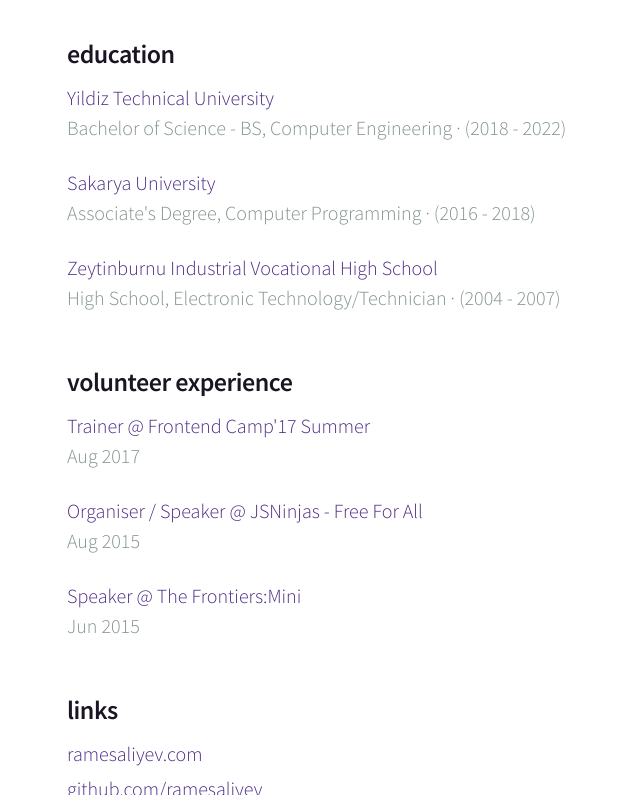
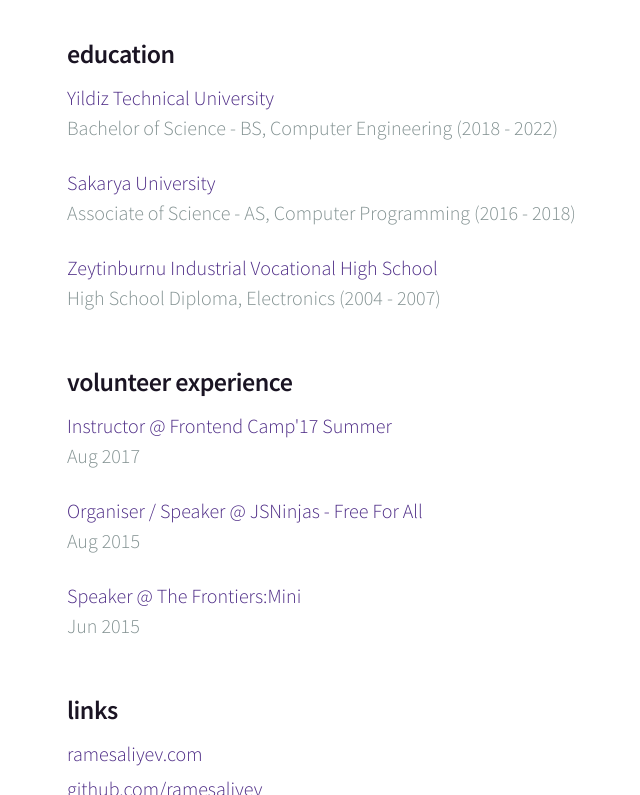
Before and after one commit to ramesaliyev/cv, a website: page src/cv.pug in a window 1280 px wide. Shown: the part 1032-1827 px from the top of the page, without its empty margins (173-813 px from the left). Drawn offline with nearby package versions, Linux system fonts and the light colour scheme; files that its build step writes are made by us from their sources.

Commit message:
:sparkles: update headlines

```diff
--- a/src/cv.pug
+++ b/src/cv.pug
@@ -13,7 +13,7 @@
         h2.sublogo Senior Software Engineer
       main
         section
-          p I'm an experienced software engineer who curious and passionate about bringing different pieces of software methodologies and solutions together to solve complex computer science problems. My end goal is to become a well-educated data scientist who has strong foundations on both data science and software engineering side.
+          p I'm an experienced software engineer in the web development field. But I'm mostly curious about what I don't know. For the past few years, I'm attending university to have a strong grasp of computer science and become good at math to achieve my new goals. Which is Machine Learning and Data Science.
         section
           h3 experiences
           .block
@@ -52,20 +52,20 @@
           h3 education
           .block
             .block-title Yildiz Technical University
-            .block-subtitle Bachelor of Science - BS, Computer Engineering · (2018 - 2022)
+            .block-subtitle Bachelor of Science - BS, Computer Engineering (2018 - 2022)
 
           .block
             .block-title Sakarya University
-            .block-subtitle Associate's Degree, Computer Programming · (2016 - 2018)
+            .block-subtitle Associate of Science - AS, Computer Programming (2016 - 2018)
 
           .block
             .block-title Zeytinburnu Industrial Vocational High School
-            .block-subtitle High School, Electronic Technology/Technician · (2004 - 2007)
+            .block-subtitle High School Diploma, Electronics (2004 - 2007)
 
         section
           h3 volunteer experience
           .block
-            .block-title Trainer @ Frontend Camp'17 Summer
+            .block-title Instructor @ Frontend Camp'17 Summer
             .block-subtitle Aug 2017
 
           .block
```
Also changed, not shown: index.html (+1 -1 lines), 1 other file.
